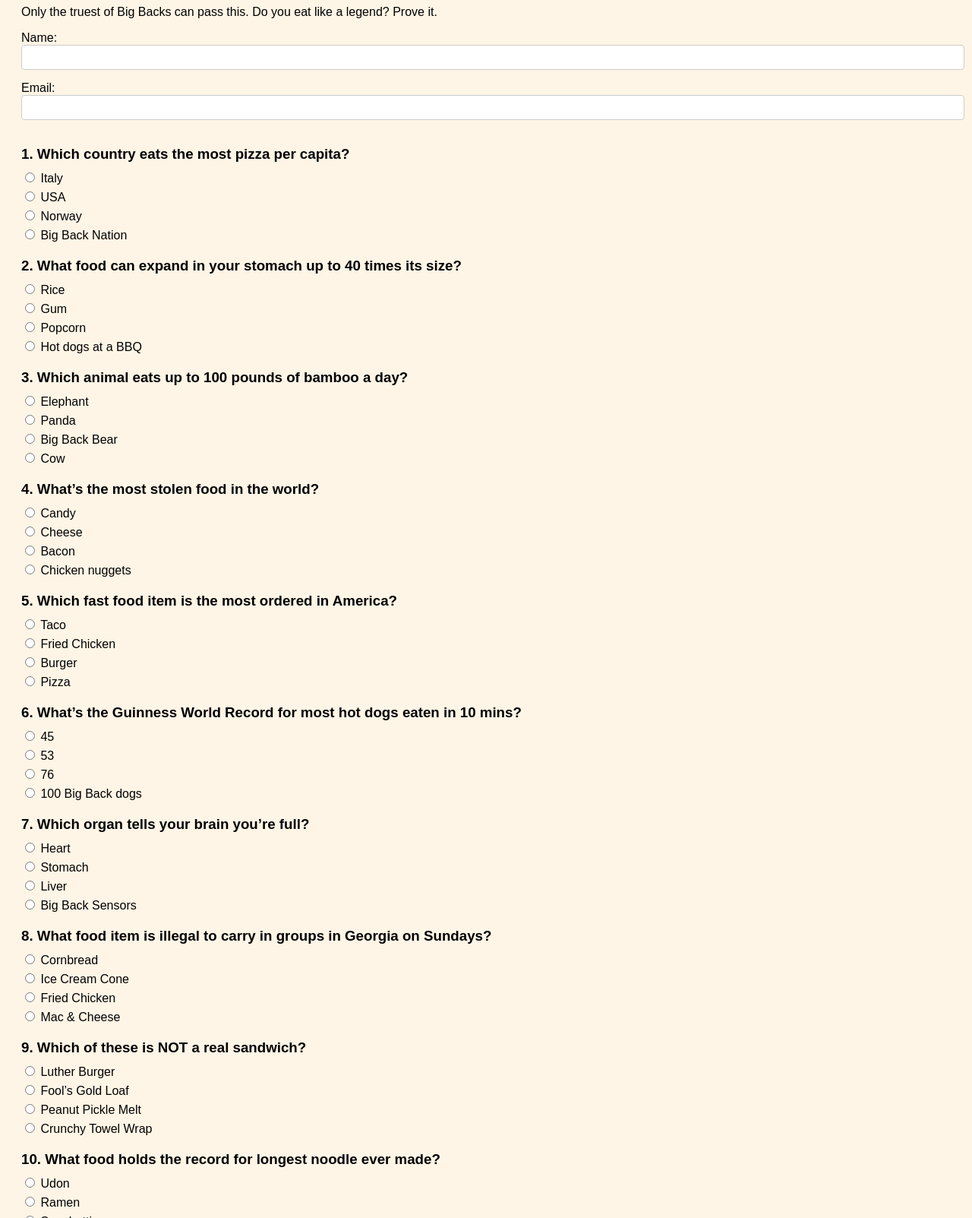
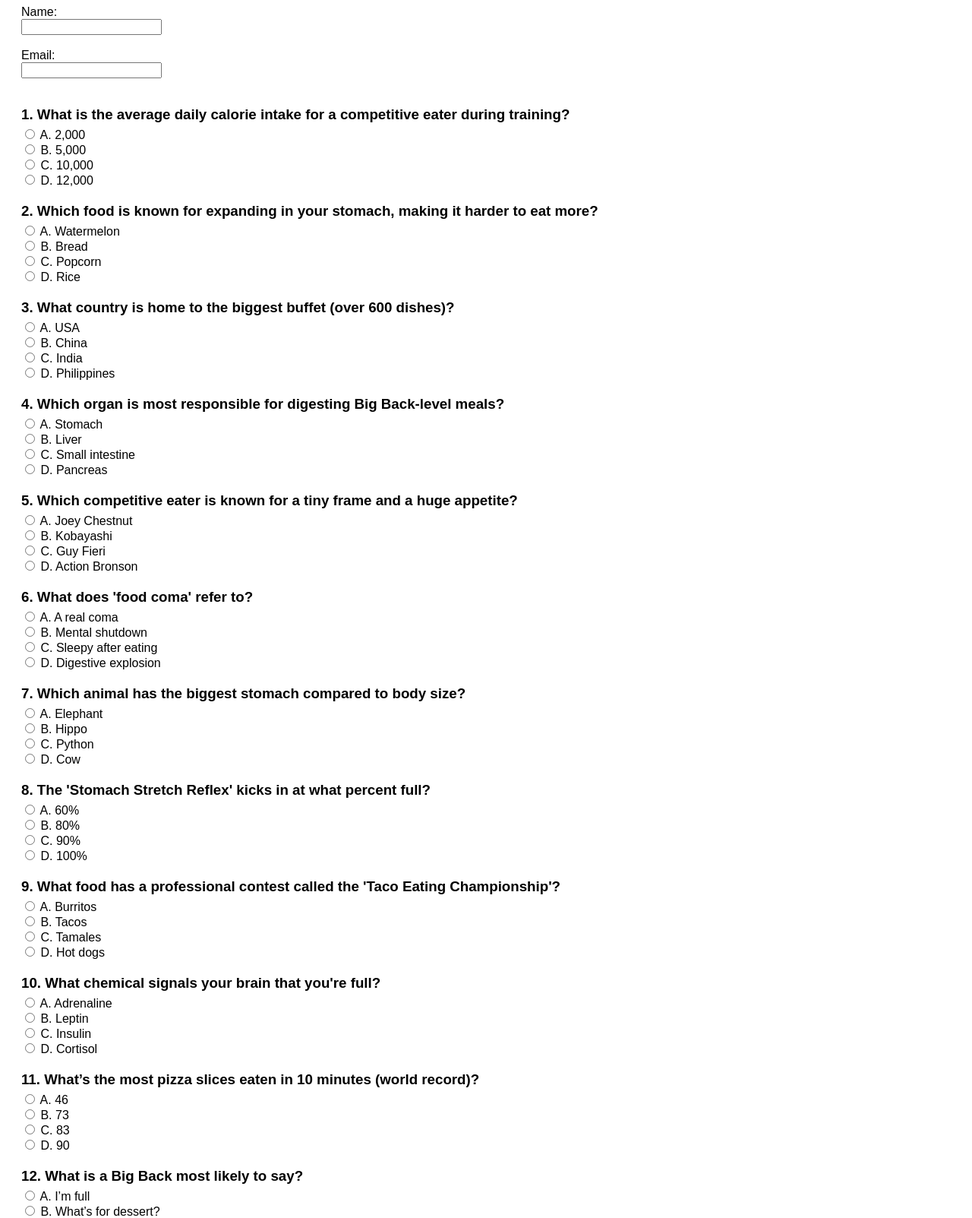
Before and after one commit to TechniRouge/.github.io, a plain HTML site: page index.html in a window 1280 px wide. Shown: the part 101-1704 px from the top of the page at 76% size. Drawn offline with nearby package versions, Linux system fonts and the light colour scheme.

Commit message:
Update index.html

```diff
--- a/index.html
+++ b/index.html
@@ -2,115 +2,236 @@
 <html lang="en">
 <head>
   <meta charset="UTF-8" />
-  <meta name="viewport" content="width=device-width, initial-scale=1.0" />
+  <meta name="viewport" content="width=device-width, initial-scale=1.0"/>
   <title>Big Back Certification Quiz</title>
   <script src="https://cdn.jsdelivr.net/npm/emailjs-com@3/dist/email.min.js"></script>
   <style>
-    body { font-family: Arial, sans-serif; padding: 20px; background-color: #fff5e6; }
-    .question { margin-bottom: 20px; }
-    .question h3 { margin-bottom: 10px; }
-    .question label { display: block; margin: 5px 0; }
-    button { padding: 10px 20px; font-size: 16px; cursor: pointer; background-color: #ff9933; border: none; border-radius: 5px; }
-    input[type="text"], input[type="email"] { width: 100%; padding: 8px; margin-bottom: 15px; border-radius: 4px; border: 1px solid #ccc; }
+    body {
+      font-family: Arial, sans-serif;
+      padding: 20px;
+    }
+    .question {
+      margin-bottom: 20px;
+    }
+    .question h3 {
+      margin-bottom: 5px;
+    }
   </style>
 </head>
 <body>
-  <h1>Big Back Certification Test</h1>
-  <p>Only the truest of Big Backs can pass this. Do you eat like a legend? Prove it.</p>
+  <h1>Big Back Certification Quiz</h1>
+  <form id="quizForm">
+    <label for="name">Name:</label><br />
+    <input type="text" id="name" name="name" required><br /><br />
+    <label for="email">Email:</label><br />
+    <input type="email" id="email" name="email" required><br /><br />
 
-  <form id="quizForm">
-    <label>Name:</label>
-    <input type="text" id="name" required />
-
-    <label>Email:</label>
-    <input type="email" id="email" required />
-
-    <div id="quiz"></div>
+    <div id="questions"></div>
 
     <button type="submit">Submit</button>
   </form>
 
   <script>
-    emailjs.init("fBwObR_tKYEjPcn4G");
+    emailjs.init('fBwObR_tKYEjPcn4G');
 
     const questions = [
-      { q: "1. Which country eats the most pizza per capita?", o: ["Italy", "USA", "Norway", "Big Back Nation"], a: 2 },
-      { q: "2. What food can expand in your stomach up to 40 times its size?", o: ["Rice", "Gum", "Popcorn", "Hot dogs at a BBQ"], a: 0 },
-      { q: "3. Which animal eats up to 100 pounds of bamboo a day?", o: ["Elephant", "Panda", "Big Back Bear", "Cow"], a: 1 },
-      { q: "4. What’s the most stolen food in the world?", o: ["Candy", "Cheese", "Bacon", "Chicken nuggets"], a: 1 },
-      { q: "5. Which fast food item is the most ordered in America?", o: ["Taco", "Fried Chicken", "Burger", "Pizza"], a: 2 },
-      { q: "6. What’s the Guinness World Record for most hot dogs eaten in 10 mins?", o: ["45", "53", "76", "100 Big Back dogs"], a: 2 },
-      { q: "7. Which organ tells your brain you’re full?", o: ["Heart", "Stomach", "Liver", "Big Back Sensors"], a: 1 },
-      { q: "8. What food item is illegal to carry in groups in Georgia on Sundays?", o: ["Cornbread", "Ice Cream Cone", "Fried Chicken", "Mac & Cheese"], a: 1 },
-      { q: "9. Which of these is NOT a real sandwich?", o: ["Luther Burger", "Fool’s Gold Loaf", "Peanut Pickle Melt", "Crunchy Towel Wrap"], a: 3 },
-      { q: "10. What food holds the record for longest noodle ever made?", o: ["Udon", "Ramen", "Spaghetti", "Yarn"], a: 2 },
-      { q: "11. What country invented French fries?", o: ["France", "Belgium", "USA", "Big Back Land"], a: 1 },
-      { q: "12. Which nut is used to make marzipan?", o: ["Almond", "Peanut", "Pecan", "Big Back Nut"], a: 0 },
-      { q: "13. Which bird is known to overeat before long flights?", o: ["Eagle", "Duck", "Goose", "Penguin"], a: 2 },
-      { q: "14. What dessert shares a name with a weather phenomenon?", o: ["Hurricane Cake", "Tornado Pie", "Baked Alaska", "Foggy Fudge"], a: 2 },
-      { q: "15. What vegetable was the first to be grown in space?", o: ["Potato", "Carrot", "Lettuce", "Cosmic Cucumber"], a: 2 },
-      { q: "16. How many pounds of potatoes does the average American eat per year?", o: ["30 lbs", "70 lbs", "120 lbs", "Infinite"], a: 2 },
-      { q: "17. What vitamin is found in sunlight and cheese?", o: ["A", "B12", "D", "G for Grub"], a: 2 },
-      { q: "18. What food is the moon supposedly made of in nursery rhymes?", o: ["Popcorn", "Cheese", "Eggs", "Rice Cake"], a: 1 },
-      { q: "19. Which of these is NOT a type of pasta?", o: ["Fusilli", "Rotini", "Muffini", "Penne"], a: 2 },
-      { q: "20. What food can Big Backs never eat just one of?", o: ["Dorito", "Apple Slice", "Cheeto", "All of the above"], a: 3 },
-      { q: "21. What’s the scientific name for the fear of cooking?", o: ["Mageirocophobia", "Cookitis", "Spatulanoia", "Flame Fear"], a: 0 },
-      { q: "22. Which fast food chain has a bell in its logo?", o: ["Taco Bell", "Burger King", "McDonald’s", "Back Bell Bites"], a: 0 },
-      { q: "23. Which meat is in a traditional gyro?", o: ["Beef", "Lamb", "Chicken", "Back Beef"], a: 1 },
-      { q: "24. What is tofu made from?", o: ["Beans", "Rice", "Soy", "Big Back Blocks"], a: 2 },
-      { q: "25. Which of these is a real fish?", o: ["Big Back Bass", "Blobfish", "Crinkle Carp", "Soggy Snapper"], a: 1 },
-      { q: "26. What is the national dish of Scotland?", o: ["Haggis", "Back Pudding", "Meatballs", "Choco-Sheep"], a: 0 },
-      { q: "27. Which snack has holes and is tossed in powdered sugar?", o: ["Donut", "Funnel Cake", "Zeppole", "Air Bun"], a: 2 },
-      { q: "28. What’s the name of the sandwich that uses waffles instead of bread?", o: ["Breakfastwich", "Wafflewich", "Chick-n-Wich", "Backwich"], a: 1 },
-      { q: "29. How many Big Backs does it take to finish a buffet?", o: ["10", "5", "1", "Infinite loop"], a: 2 },
-      { q: "30. What is the main food group for a Big Back?", o: ["Pizza", "Meat", "Everything edible", "Protein powder and pride"], a: 2 },
+      {
+        q: "What is the average daily calorie intake for a competitive eater during training?",
+        a: ["2,000", "5,000", "10,000", "12,000"],
+        correct: 2
+      },
+      {
+        q: "Which food is known for expanding in your stomach, making it harder to eat more?",
+        a: ["Watermelon", "Bread", "Popcorn", "Rice"],
+        correct: 3
+      },
+      {
+        q: "What country is home to the biggest buffet (over 600 dishes)?",
+        a: ["USA", "China", "India", "Philippines"],
+        correct: 3
+      },
+      {
+        q: "Which organ is most responsible for digesting Big Back-level meals?",
+        a: ["Stomach", "Liver", "Small intestine", "Pancreas"],
+        correct: 0
+      },
+      {
+        q: "Which competitive eater is known for a tiny frame and a huge appetite?",
+        a: ["Joey Chestnut", "Kobayashi", "Guy Fieri", "Action Bronson"],
+        correct: 1
+      },
+      {
+        q: "What does 'food coma' refer to?",
+        a: ["A real coma", "Mental shutdown", "Sleepy after eating", "Digestive explosion"],
+        correct: 2
+      },
+      {
+        q: "Which animal has the biggest stomach compared to body size?",
+        a: ["Elephant", "Hippo", "Python", "Cow"],
+        correct: 2
+      },
+      {
+        q: "The 'Stomach Stretch Reflex' kicks in at what percent full?",
+        a: ["60%", "80%", "90%", "100%"],
+        correct: 1
+      },
+      {
+        q: "What food has a professional contest called the 'Taco Eating Championship'?",
+        a: ["Burritos", "Tacos", "Tamales", "Hot dogs"],
+        correct: 1
+      },
+      {
+        q: "What chemical signals your brain that you're full?",
+        a: ["Adrenaline", "Leptin", "Insulin", "Cortisol"],
+        correct: 1
+      },
+      {
+        q: "What’s the most pizza slices eaten in 10 minutes (world record)?",
+        a: ["46", "73", "83", "90"],
+        correct: 2
+      },
+      {
+        q: "What is a Big Back most likely to say?",
+        a: ["I’m full", "What’s for dessert?", "Is this keto?", "I'm cutting."],
+        correct: 1
+      },
+      {
+        q: "Why do Big Backs drink water before a contest?",
+        a: ["To stay hydrated", "To stretch their stomach", "Flavor enhancer", "They’re thirsty"],
+        correct: 1
+      },
+      {
+        q: "What's the least calorie-dense Big Back food?",
+        a: ["Peanut butter", "Celery", "Cheesecake", "French fries"],
+        correct: 1
+      },
+      {
+        q: "What food challenge is often undefeated at diners?",
+        a: ["10 Egg Omelet", "5lb Burrito", "Mountain of Pancakes", "Quad Bacon Burger"],
+        correct: 2
+      },
+      {
+        q: "Which fast food item has the most calories?",
+        a: ["Big Mac", "KFC Bowl", "Five Guys Fries", "Taco Bell Quesarito"],
+        correct: 2
+      },
+      {
+        q: "The 'bottomless pit' expression best describes...",
+        a: ["A cavern", "A void", "A Big Back stomach", "An abyss"],
+        correct: 2
+      },
+      {
+        q: "Why do Big Backs unbutton their pants after a meal?",
+        a: ["Airflow", "Comfort", "Extra space", "It's tradition"],
+        correct: 2
+      },
+      {
+        q: "What does the term 'food baby' usually mean?",
+        a: ["Actual baby", "Burp", "Bloating", "Craving dessert"],
+        correct: 2
+      },
+      {
+        q: "Most food eaten in 8 minutes (hot dogs, Joey Chestnut)?",
+        a: ["45", "63", "71", "76"],
+        correct: 3
+      },
+      {
+        q: "What’s a classic Big Back excuse?",
+        a: ["It’s leg day", "It’s a cheat meal", "I’m bulking", "All of the above"],
+        correct: 3
+      },
+      {
+        q: "Which food expands the most after being eaten?",
+        a: ["Rice", "Popcorn", "Bread", "Pasta"],
+        correct: 1
+      },
+      {
+        q: "Biggest Big Back move?",
+        a: ["Dessert first", "Mid-meal nap", "Triple dinner plate", "Ordering everything"],
+        correct: 3
+      },
+      {
+        q: "Which of these is NOT a food challenge?",
+        a: ["Inferno Wings", "Mega Nachos", "Mt. Everest Sundae", "Vegetable Platter"],
+        correct: 3
+      },
+      {
+        q: "A Big Back’s worst nightmare?",
+        a: ["Salad bar", "Small portions", "Running out of ranch", "All of the above"],
+        correct: 3
+      },
+      {
+        q: "How many wings did the wing-eating champ eat in 30 minutes?",
+        a: ["104", "216", "300", "501"],
+        correct: 2
+      },
+      {
+        q: "What utensil is optional for a Big Back?",
+        a: ["Fork", "Spoon", "Shovel", "All of the above"],
+        correct: 2
+      },
+      {
+        q: "What sound signals a satisfied Big Back?",
+        a: ["A sigh", "A burp", "A nap", "All of the above"],
+        correct: 3
+      },
+      {
+        q: "Most common Big Back meal combo?",
+        a: ["Burger and shake", "Double everything", "One of each", "All of the above"],
+        correct: 3
+      },
+      {
+        q: "Final Big Back test: Can you still eat after dessert?",
+        a: ["No", "Yes", "Only if it’s pizza", "Only on weekends"],
+        correct: 1
+      }
     ];
 
-    const quizContainer = document.getElementById("quiz");
+    const quizForm = document.getElementById("quizForm");
+    const questionsContainer = document.getElementById("questions");
 
-    questions.forEach((q, i) => {
+    questions.forEach((q, index) => {
       const div = document.createElement("div");
-      div.classList.add("question");
-      div.innerHTML = `<h3>${q.q}</h3>` +
-        q.o.map((option, j) => `
+      div.className = "question";
+      div.innerHTML = `<h3>${index + 1}. ${q.q}</h3>` +
+        q.a.map((opt, i) => `
           <label>
-            <input type="radio" name="q${i}" value="${j}" required> ${option}
-          </label>
+            <input type="radio" name="q${index}" value="${i}" required />
+            ${String.fromCharCode(65 + i)}. ${opt}
+          </label><br/>
         `).join("");
-      quizContainer.appendChild(div);
+      questionsContainer.appendChild(div);
     });
 
-    document.getElementById("quizForm").addEventListener("submit", function(e) {
+    quizForm.addEventListener("submit", function (e) {
       e.preventDefault();
+      const name = document.getElementById("name").value;
+      const email = document.getElementById("email").value;
       let score = 0;
-      questions.forEach((q, i) => {
-        const answer = document.querySelector(`input[name=q${i}]:checked`);
-        if (answer && parseInt(answer.value) === q.a) score++;
+      const correctAnswers = [];
+
+      questions.forEach((q, index) => {
+        const selected = document.querySelector(`input[name="q${index}"]:checked`);
+        if (selected && parseInt(selected.value) === q.correct) {
+          score++;
+          correctAnswers.push(String.fromCharCode(65 + q.correct));
+        } else {
+          correctAnswers.push("✗");
+        }
       });
 
-      const name = document.getElementById("name").value;
-      const email = document.getElementById("email").value;
-
-      if (score >= 20) {
-        emailjs.send("Big_back", "template_0br65x8", {
-          to_name: name,
-          to_email: email,
-          message: `Certified Big Back with score: ${score}/30`
-        }).then(() => {
-          alert("You passed! Certification sent via EmailJS.");
-        }, (err) => {
-          alert("Email failed: " + JSON.stringify(err));
-        });
-      } else {
-        alert(`Score: ${score}/30. You need 20+ to pass.`);
-      }
+      emailjs.send('Big_back', 'template_0br65x8', {
+        user_name: name,
+        user_email: email,
+        quiz_score: score,
+        quiz_correct_answers: correctAnswers.join(', ')
+      }).then(() => {
+        alert("Email sent! You are now certified Big Back!");
+        quizForm.reset();
+      }, (error) => {
+        alert("Email failed to send: " + error);
+      });
     });
   </script>
 </body>
 </html>
-
-<!--
-Answer Key:
-1: 2, 2: 0, 3: 1, 4: 1, 5: 2, 6: 2, 7: 1, 8: 1, 9: 3, 10: 2,
-11: 1, 12: 0, 13: 2, 14: 2, 15: 2, 16: 2, 17: 2, 18: 1, 19: 2, 20: 3,
-21: 0, 22: 0, 23: 1, 24: 2, 25: 1, 26: 0, 27: 2, 28: 1, 29: 2, 30: 2
```
